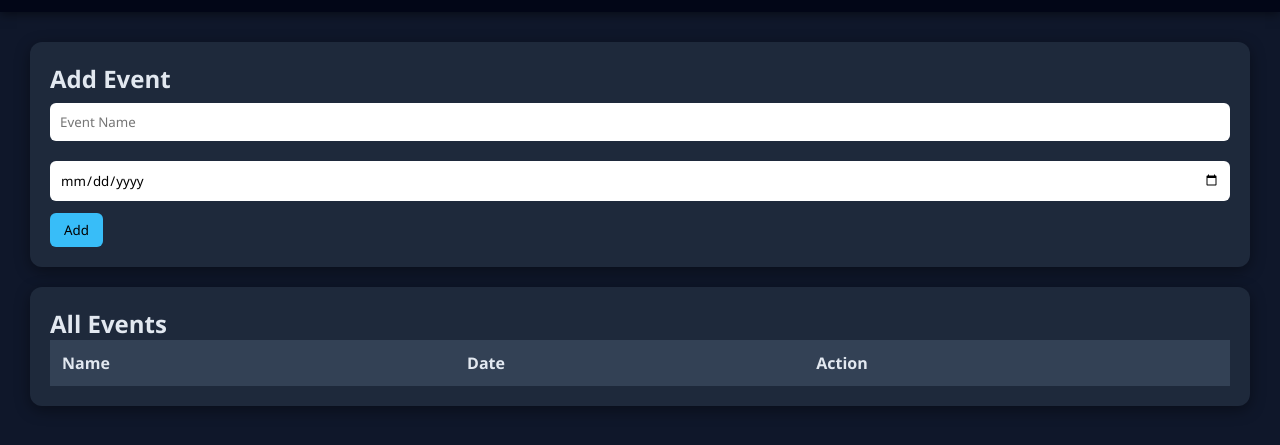
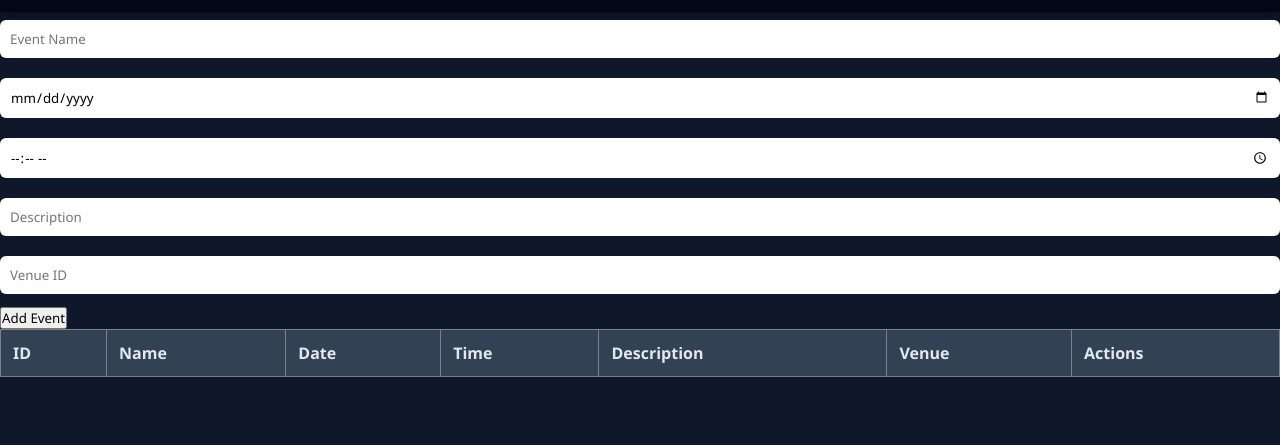
Before and after one commit to hulkseeb/Database-Project, a website: page events.html in a window 1280 px wide. Shown: the part 61-506 px from the top of the page. Drawn offline with Linux system fonts and the light colour scheme; no server answers.

Commit message:
Update events.html

```diff
--- a/events.html
+++ b/events.html
@@ -22,31 +22,31 @@
         <a href="event-organizer.html">Assignments</a>
     </div>
 </div>
+<form id="eventForm">
+  <input type="text" id="event_name" placeholder="Event Name" required>
+  <input type="date" id="event_date" required>
+  <input type="time" id="event_time" required>
+  <input type="text" id="description" placeholder="Description" required>
+  <input type="number" id="venue_id" placeholder="Venue ID" required>
+  <button type="submit">Add Event</button>
+</form>
 
-<div class="container">
-
-    <div class="card">
-        <h2>Add Event</h2>
-        <input id="eventName" placeholder="Event Name">
-        <input id="eventDate" type="date">
-        <button class="btn" onclick="addEvent()">Add</button>
-    </div>
-
-    <div class="card">
-        <h2>All Events</h2>
-        <table>
+<table border="1">
   <thead>
     <tr>
+      <th>ID</th>
       <th>Name</th>
       <th>Date</th>
-                    <th>Action</th>
+      <th>Time</th>
+      <th>Description</th>
+      <th>Venue</th>
+      <th>Actions</th>
     </tr>
   </thead>
   <tbody id="eventTable"></tbody>
 </table>
-    </div>
-</div>
 
-<script src="js/app.js"></script>
+
+<script src="app.js"></script>
 
 </body></html>
```
Lines whose indentation alone changed are shown as unchanged.
